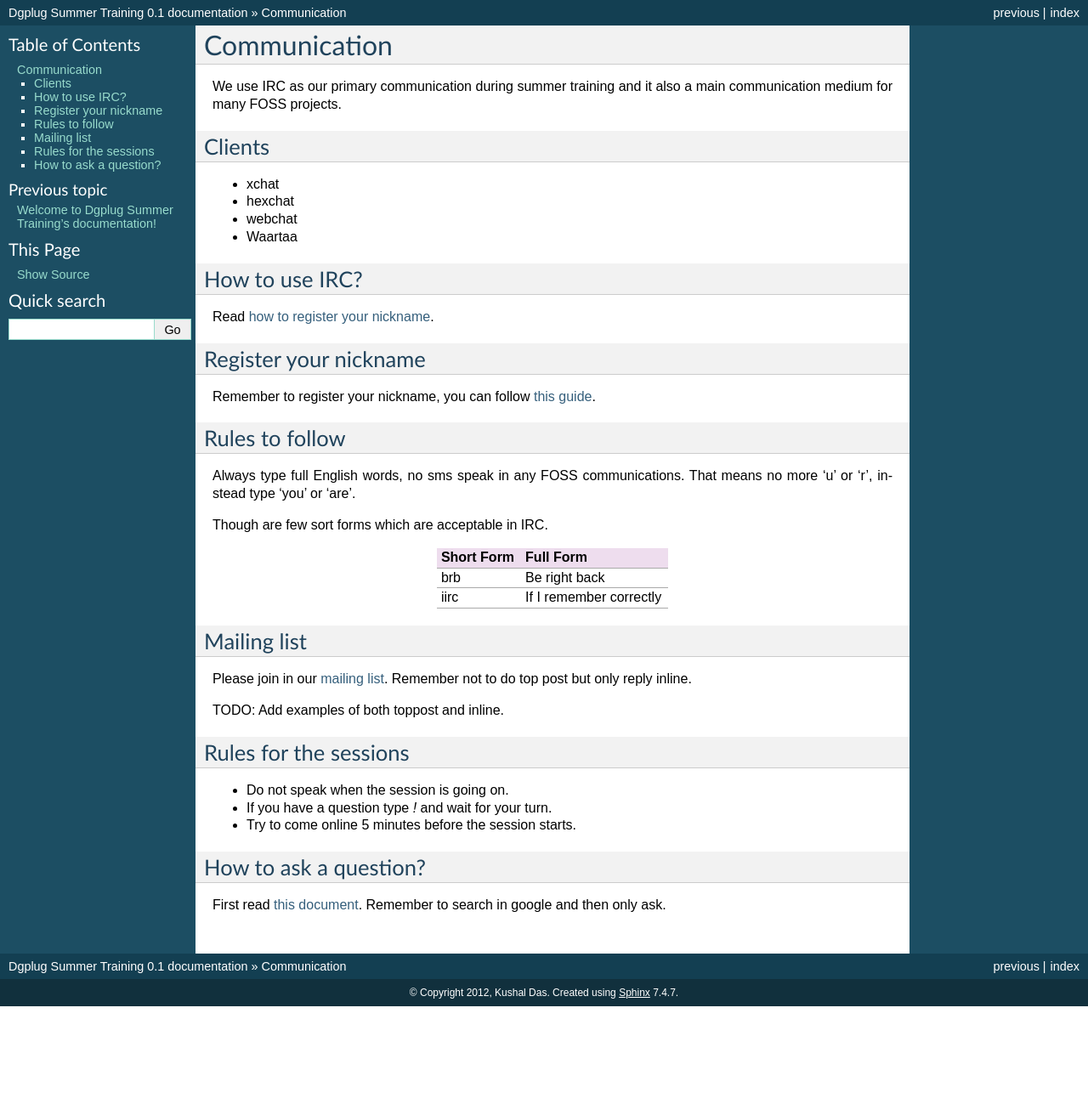
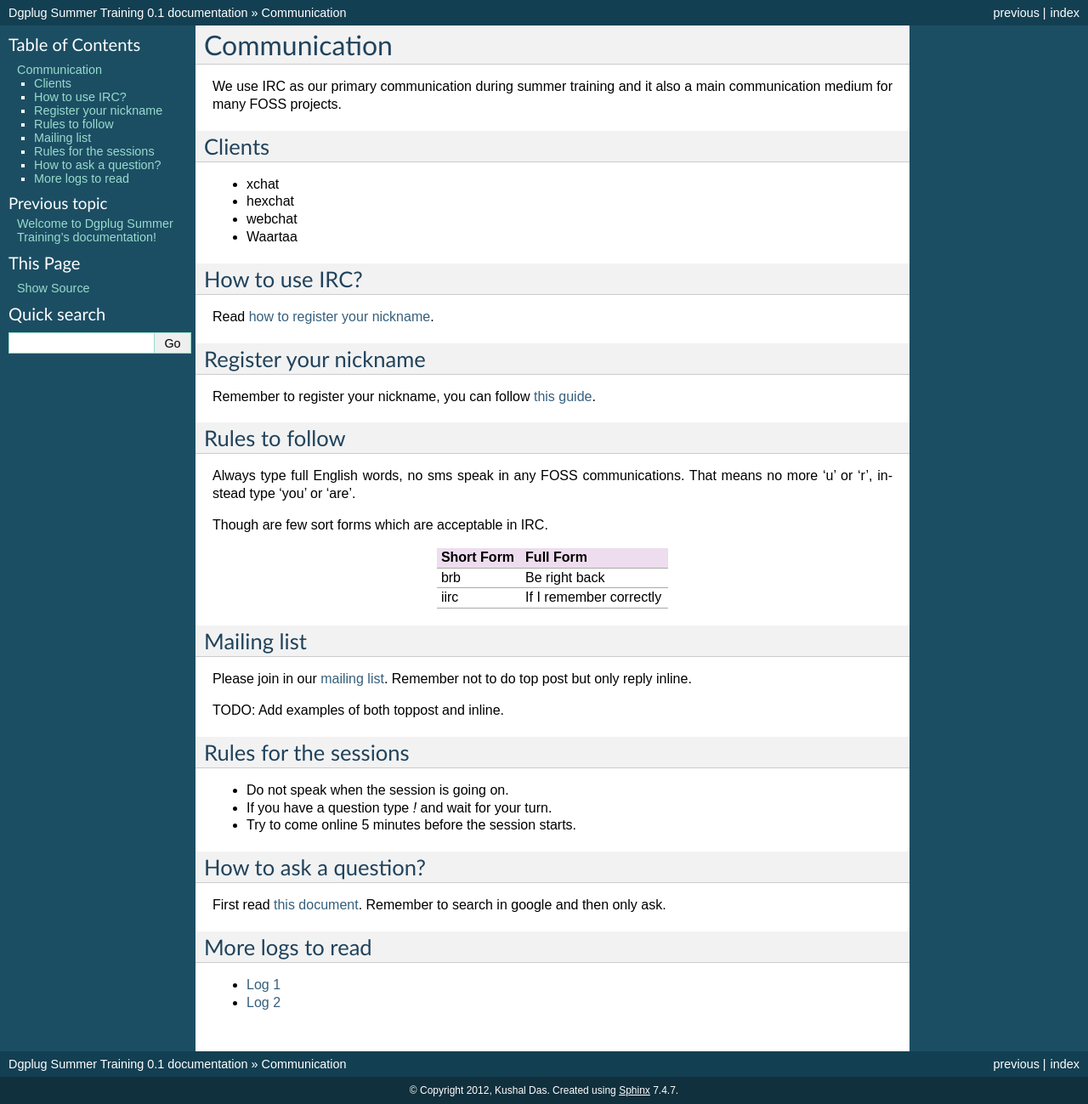
Before and after one commit to kushaldas/summertraining, a Sphinx documentation site: the page built from docs/communication.rst, in a window 1280 px wide. Shown: the whole page at 85% size. Built offline with Sphinx 7.4.7, drawn with Linux system fonts in a browser that asks for light colours; before the commit the page ends 1184 px from its top, so only the background shows below that.

Commit message:
Links to old logs

```diff
--- a/docs/communication.rst
+++ b/docs/communication.rst
@@ -59,3 +59,9 @@ How to ask a question?
 
 First read `this document <http://www.catb.org/esr/faqs/smart-questions.html>`_. Remember
 to search in google and then only ask.
+
+More logs to read
+------------------
+
+- `Log 1 <http://dgplug.org/irclogs/mbuf_1stclass.log>`_
+- `Log 2 <http://dgplug.org/irclogs/mbuf_2ndclass.log>`_
```
